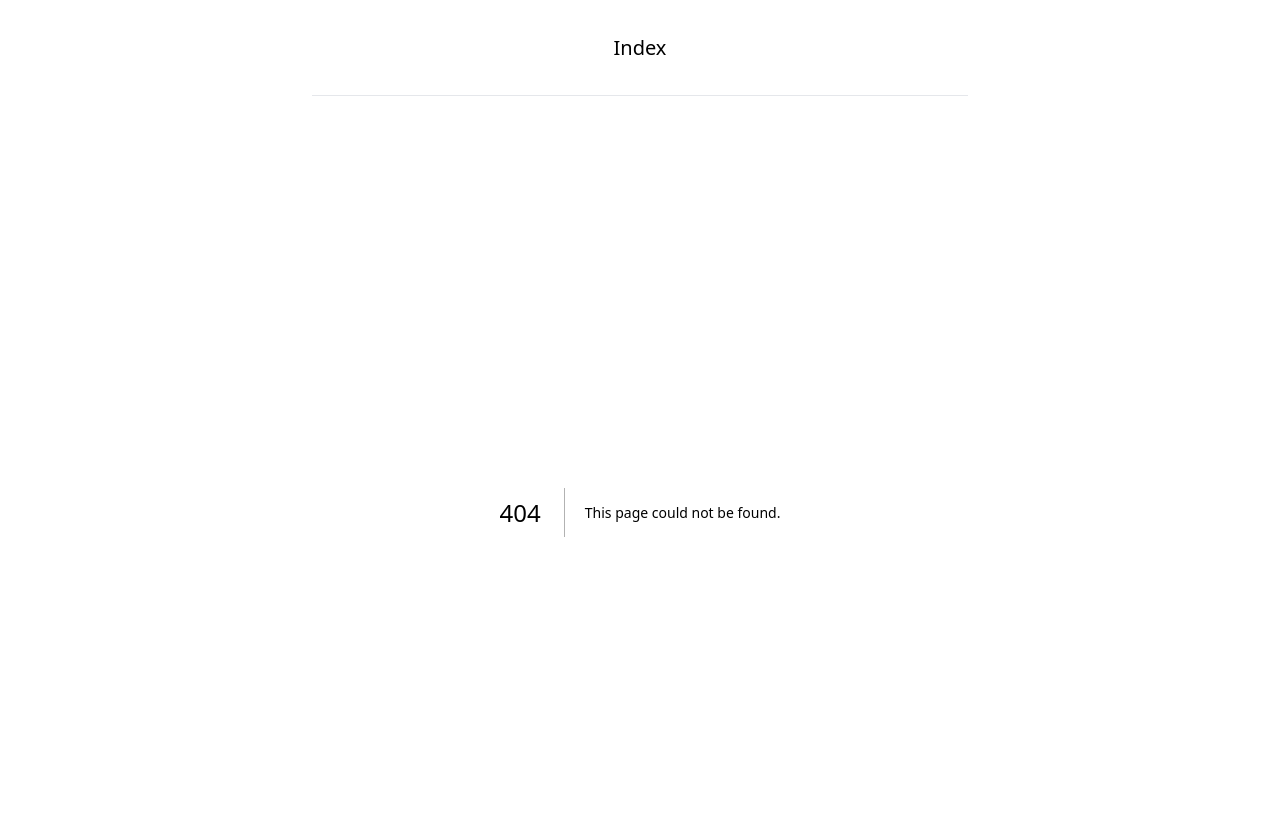
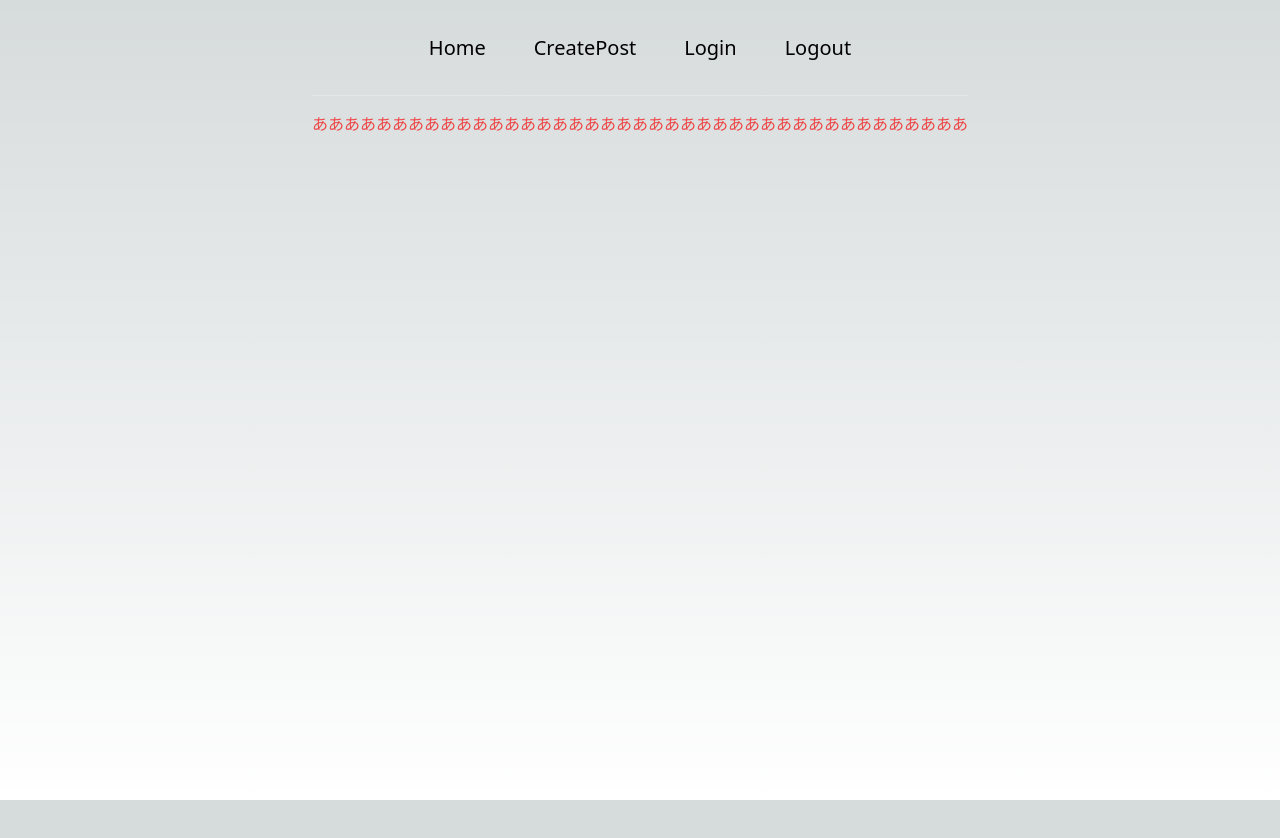
Before and after one commit to Hikoyann/React-firebase, a Next.js app: page /CreatePost in a window 1280 px wide. Before the commit this address had no page. Shown: the top 838 px of the page. After the commit the page ends 800 px from the top, so only its background shows below. Built offline with nearby package versions, Linux system fonts and the light colour scheme.

Commit message:
🎨 Linkの作成を行いました。

```diff
--- a/package.json
+++ b/package.json
@@ -9,6 +9,7 @@
     "lint": "next lint"
   },
   "dependencies": {
+    "firebase-tools": "^12.7.0",
     "next": "^13.5.4",
     "react": "^18.2.0",
     "react-dom": "^18.2.0"
--- a/src/Layouts/Header.jsx
+++ b/src/Layouts/Header.jsx
@@ -1,6 +1,11 @@
 import Link from "next/link";
 
-const NAV_ITEMS = [{ href: "/", label: "Index" }];
+const NAV_ITEMS = [
+  { href: "/", label: "Home" },
+  { href: "/CreatePost", label: "CreatePost" },
+  { href: "/Login", label: "Login" },
+  { href: "/Logout", label: "Logout" },
+];
 
 export const Header = () => {
   return (
--- /dev/null
+++ b/src/pages/CreatePost.jsx
@@ -0,0 +1,17 @@
+import Head from "next/head";
+
+const CreatePost = () => {
+  return (
+    <>
+      <Head>
+        <title>CreatePost Page</title>
+      </Head>
+
+      <h1 className="text-red-500">
+        あああああああああああああああああああああああああああああああああああああああああ
+      </h1>
+    </>
+  );
+};
+
+export default CreatePost;
--- /dev/null
+++ b/src/pages/Login.jsx
@@ -0,0 +1,17 @@
+import Head from "next/head";
+
+const Login = () => {
+  return (
+    <>
+      <Head>
+        <title>Login Page</title>
+      </Head>
+
+      <h1 className="text-red-500">
+        あああああああああああああああああああああああああああああああああああああああああ
+      </h1>
+    </>
+  );
+};
+
+export default Login;
--- /dev/null
+++ b/src/pages/Logout.jsx
@@ -0,0 +1,17 @@
+import Head from "next/head";
+
+const Logout = () => {
+  return (
+    <>
+      <Head>
+        <title>Logout Page</title>
+      </Head>
+
+      <h1 className="text-red-500">
+        あああああああああああああああああああああああああああああああああああああああああ
+      </h1>
+    </>
+  );
+};
+
+export default Logout;
--- /dev/null
+++ b/src/utils/firebase.js
@@ -0,0 +1,24 @@
+// Import the functions you need from the SDKs you need
+import { initializeApp } from "firebase/app";
+import { getAuth, GoogleAuthProvider } from "firebase/auth";
+import { getFirestore } from "firebase/firestore";
+// TODO: Add SDKs for Firebase products that you want to use
+// https://firebase.google.com/docs/web/setup#available-libraries
+
+// Your web app's Firebase configuration
+const firebaseConfig = {
+  apiKey: "AIzaSyCuEhJxvTFaXMVrrR7pmAdsLc5y0KlPMlM",
+  authDomain: "blog-56b8c.firebaseapp.com",
+  projectId: "blog-56b8c",
+  storageBucket: "blog-56b8c.appspot.com",
+  messagingSenderId: "39530946321",
+  appId: "1:39530946321:web:0ee2e84c21d30c70eb76b0",
+};
+
+// Initialize Firebase
+const app = initializeApp(firebaseConfig);
+const auth = getAuth(app);
+const provider = new GoogleAuthProvider();
+const db = getFirestore(app);
+
+export { auth, provider, db };
```
Also changed, not shown: 1 other file (tests, documents, lock files or other folders).
